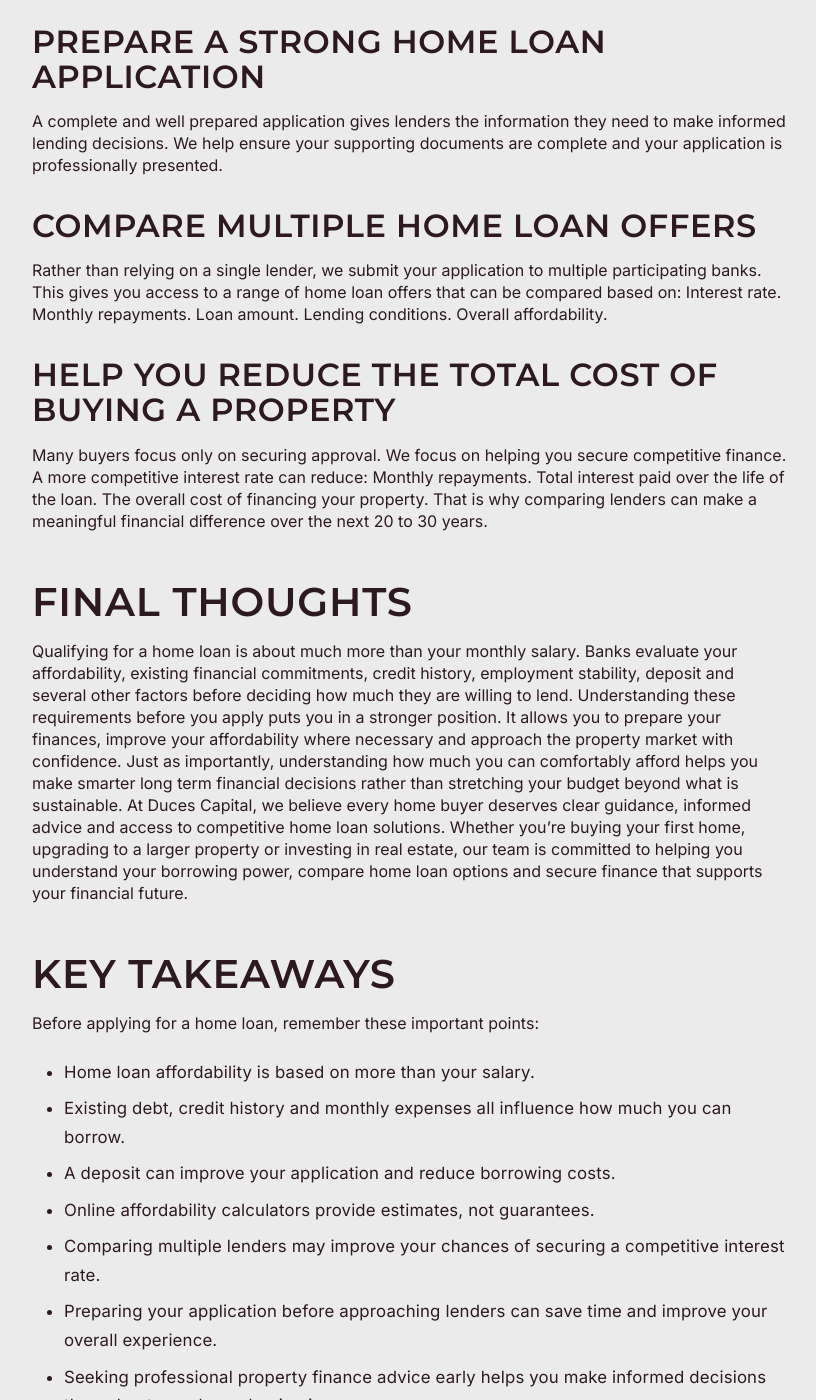
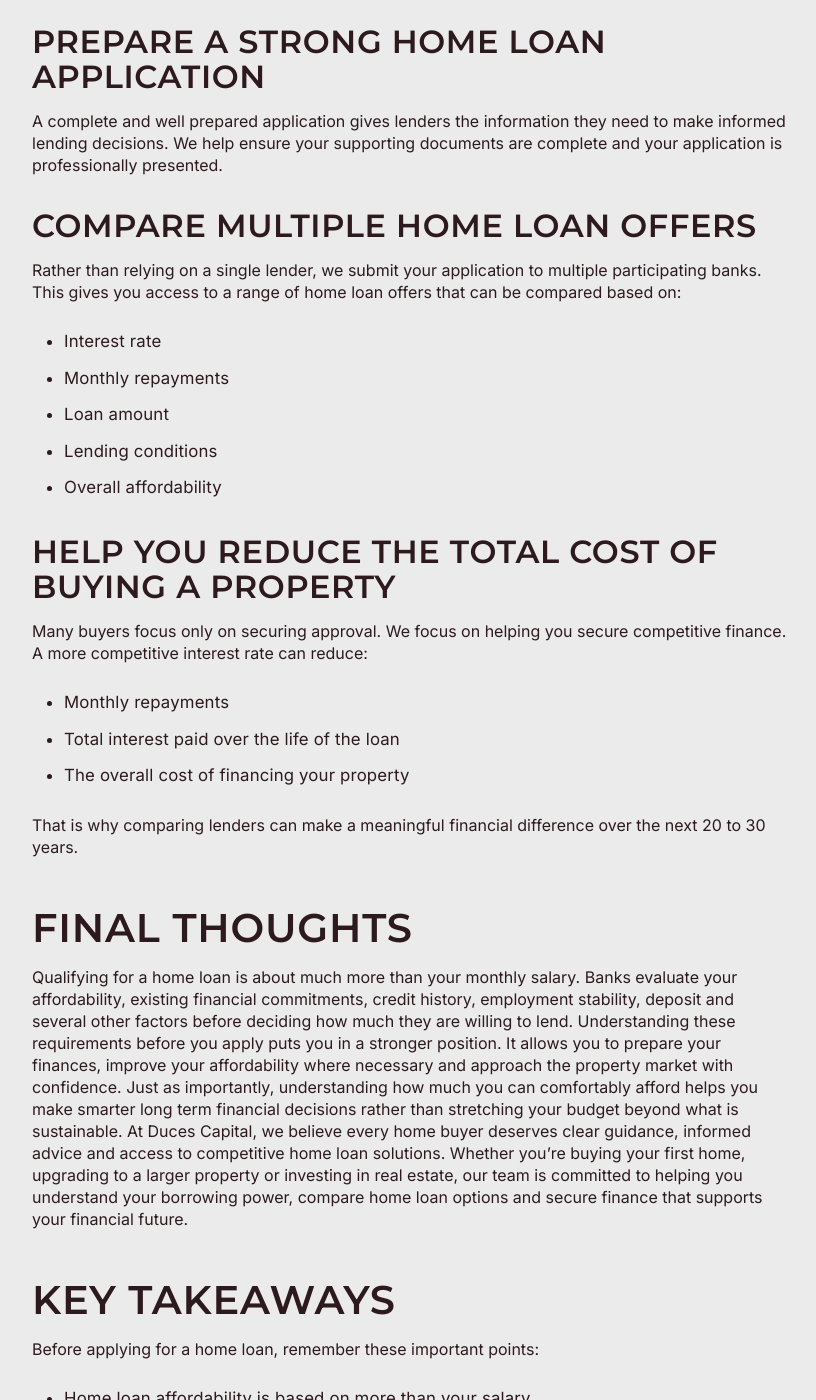
Before and after one commit to Intellify-Cloud/ev-ducscap_v2, a Jekyll site: the page built from _portfolio/how-much-home-loan-can-i-qualify-for-south-africa.md, in a window 1280 px wide and 1400 px high, scrolled down 11140 px. Shown: the whole window, without its empty margins (228-1044 px from the left). Built offline with Jekyll 4.4.1, drawn with Linux system fonts in a browser that asks for light colours; a script that is not in the unit is left out.

```diff
--- a/_portfolio/how-much-home-loan-can-i-qualify-for-south-africa.md
+++ b/_portfolio/how-much-home-loan-can-i-qualify-for-south-africa.md
@@ -204,11 +204,23 @@ A complete and well prepared application gives lenders the information they need
 
 ### Compare Multiple Home Loan Offers
 
-Rather than relying on a single lender, we submit your application to multiple participating banks. This gives you access to a range of home loan offers that can be compared based on: Interest rate. Monthly repayments. Loan amount. Lending conditions. Overall affordability.
+Rather than relying on a single lender, we submit your application to multiple participating banks. This gives you access to a range of home loan offers that can be compared based on:
+
+- Interest rate
+- Monthly repayments
+- Loan amount
+- Lending conditions
+- Overall affordability
 
 ### Help You Reduce the Total Cost of Buying a Property
 
-Many buyers focus only on securing approval. We focus on helping you secure competitive finance. A more competitive interest rate can reduce: Monthly repayments. Total interest paid over the life of the loan. The overall cost of financing your property. That is why comparing lenders can make a meaningful financial difference over the next 20 to 30 years.
+Many buyers focus only on securing approval. We focus on helping you secure competitive finance. A more competitive interest rate can reduce:
+
+- Monthly repayments
+- Total interest paid over the life of the loan
+- The overall cost of financing your property
+
+That is why comparing lenders can make a meaningful financial difference over the next 20 to 30 years.
 
 ## Final Thoughts
 
```
